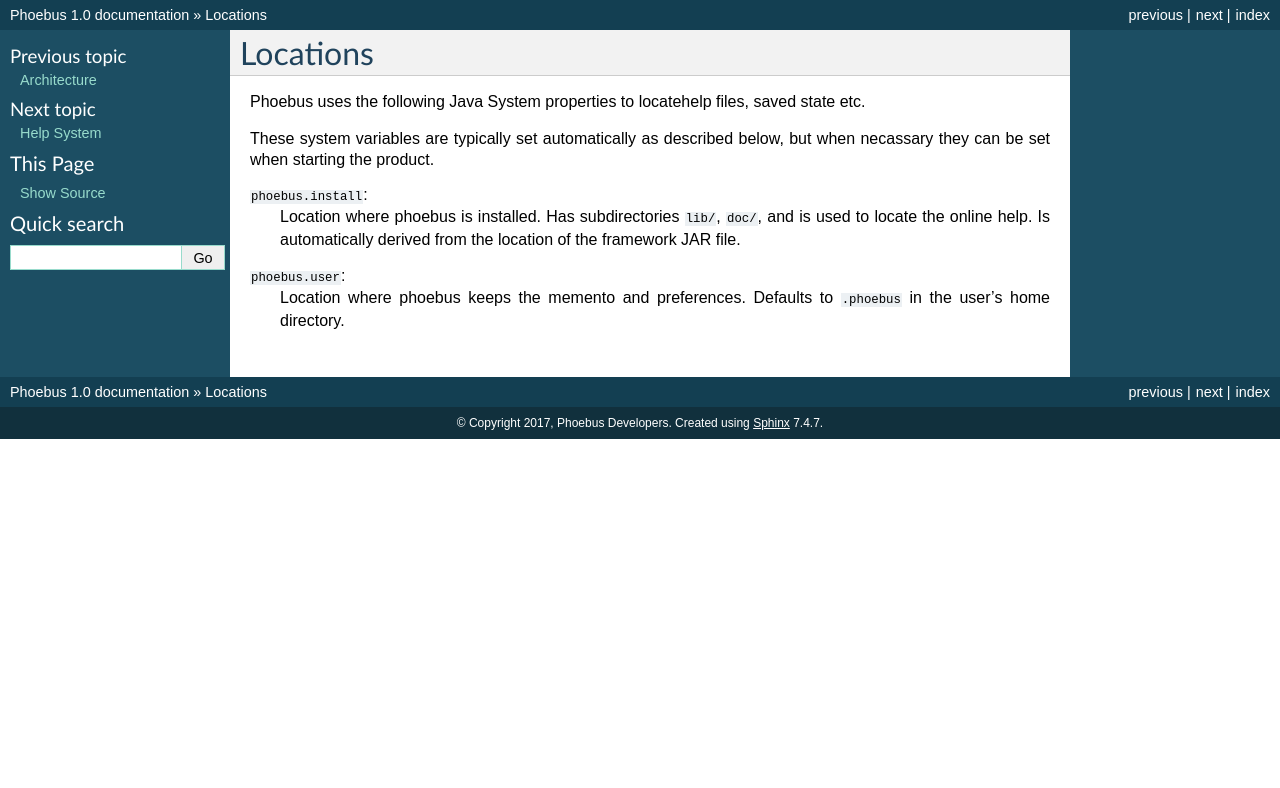
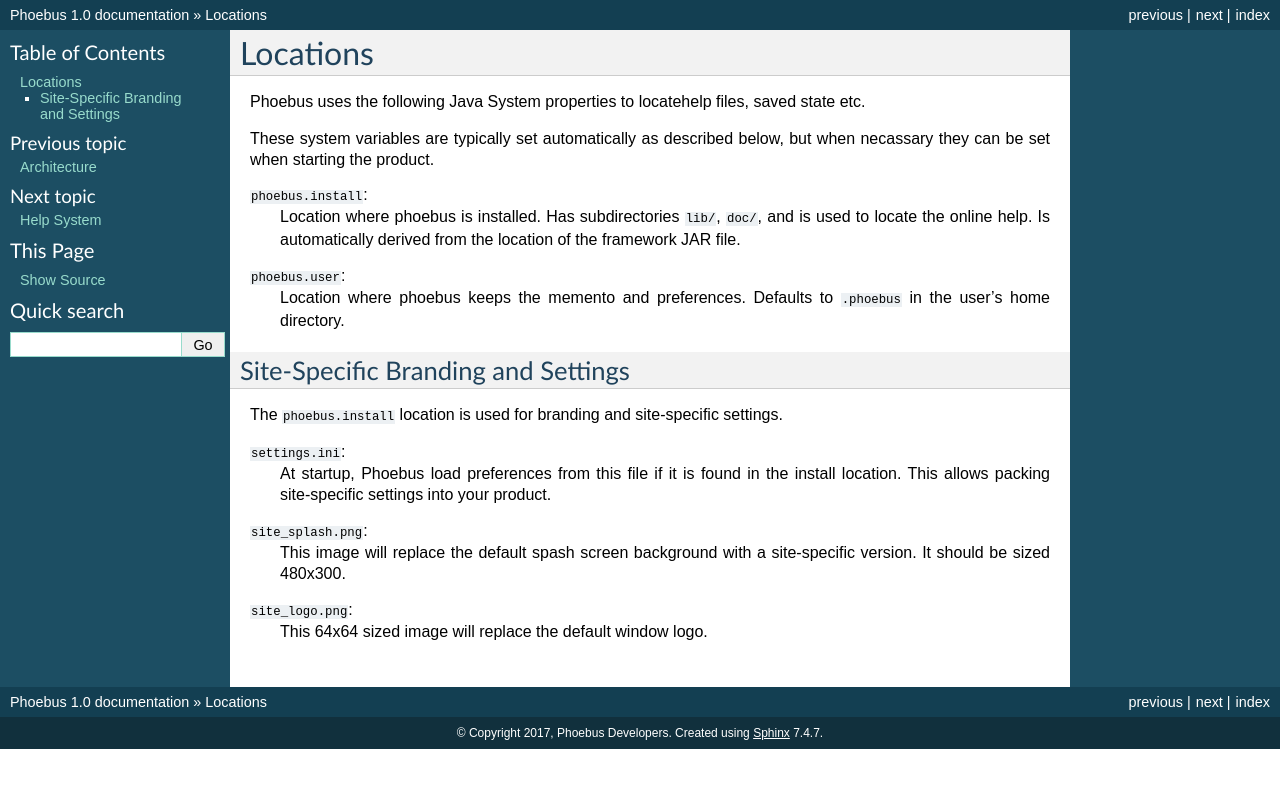
Before and after one commit to kasemir/phoebus-doc, a Sphinx documentation site: the page built from source/locations.rst, in a window 1280 px wide. Shown: the top 788 px of the page. Built offline with Sphinx 7.4.7, drawn with Linux system fonts in a browser that asks for light colours.

Commit message:
Branding

```diff
--- a/source/locations.rst
+++ b/source/locations.rst
@@ -21,3 +21,21 @@
    Location where phoebus keeps the memento
    and preferences.
    Defaults to ``.phoebus`` in the user's home directory.
+
+Site-Specific Branding and Settings
+-----------------------------------
+
+The ``phoebus.install`` location is used for branding and site-specific settings.
+
+``settings.ini``:
+   At startup, Phoebus load preferences from this file if it is found
+   in the install location.
+   This allows packing site-specific settings into your product.
+
+``site_splash.png``:
+   This image will replace the default spash screen background
+   with a site-specific version.
+   It should be sized 480x300.
+
+``site_logo.png``:
+   This 64x64 sized image will replace the default window logo.
```
